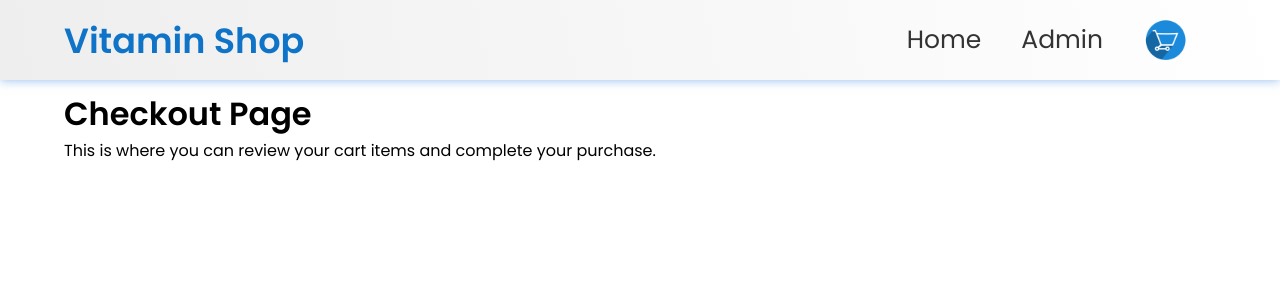
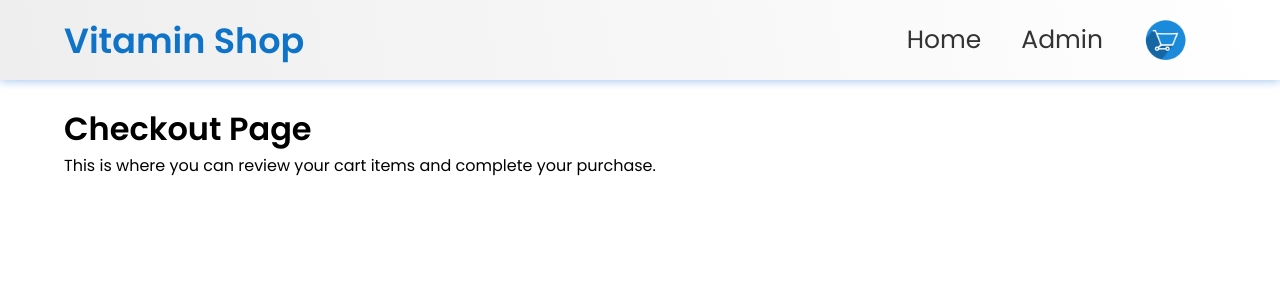
Before and after one commit to theUncluded/CSC430_Midterm, a React (Create React App) app: page /Checkout in a window 1280 px wide. Shown: the top 300 px of the page. Built offline with nearby package versions, Linux system fonts and the light colour scheme; the HTML template or start-up script is replaced by a standard one.

Commit message:
Fixed text on Checkout Page

```diff
--- a/src/Checkout.css
+++ b/src/Checkout.css
@@ -1,8 +1,9 @@
 .CheckoutPage {
     font-family: 'Public Sans', sans-serif;
     text-align: left;
+    padding-top: 15px;
     border-left-color: 20px;
     margin-left: 5%;
-    min-height: 90vh;
+    min-height: 80vh;
     background: #ffffff;
   }
```
